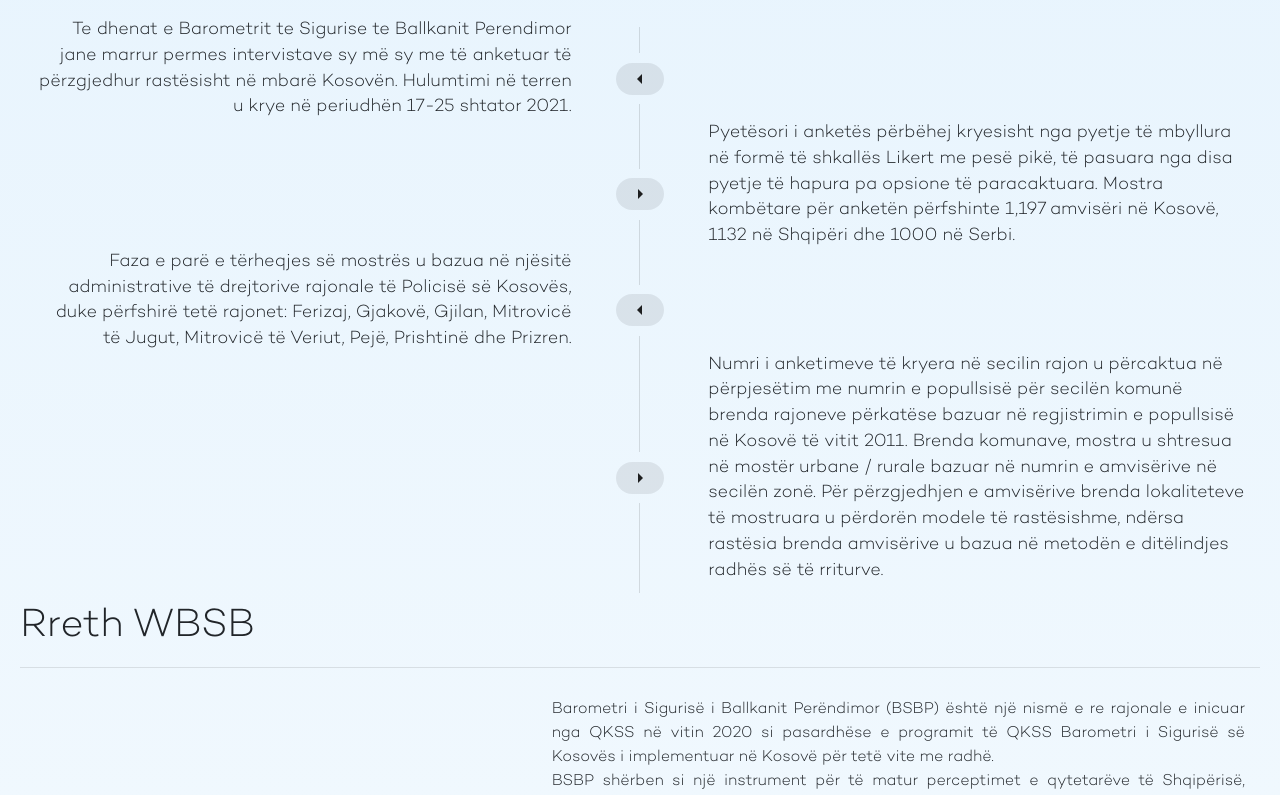
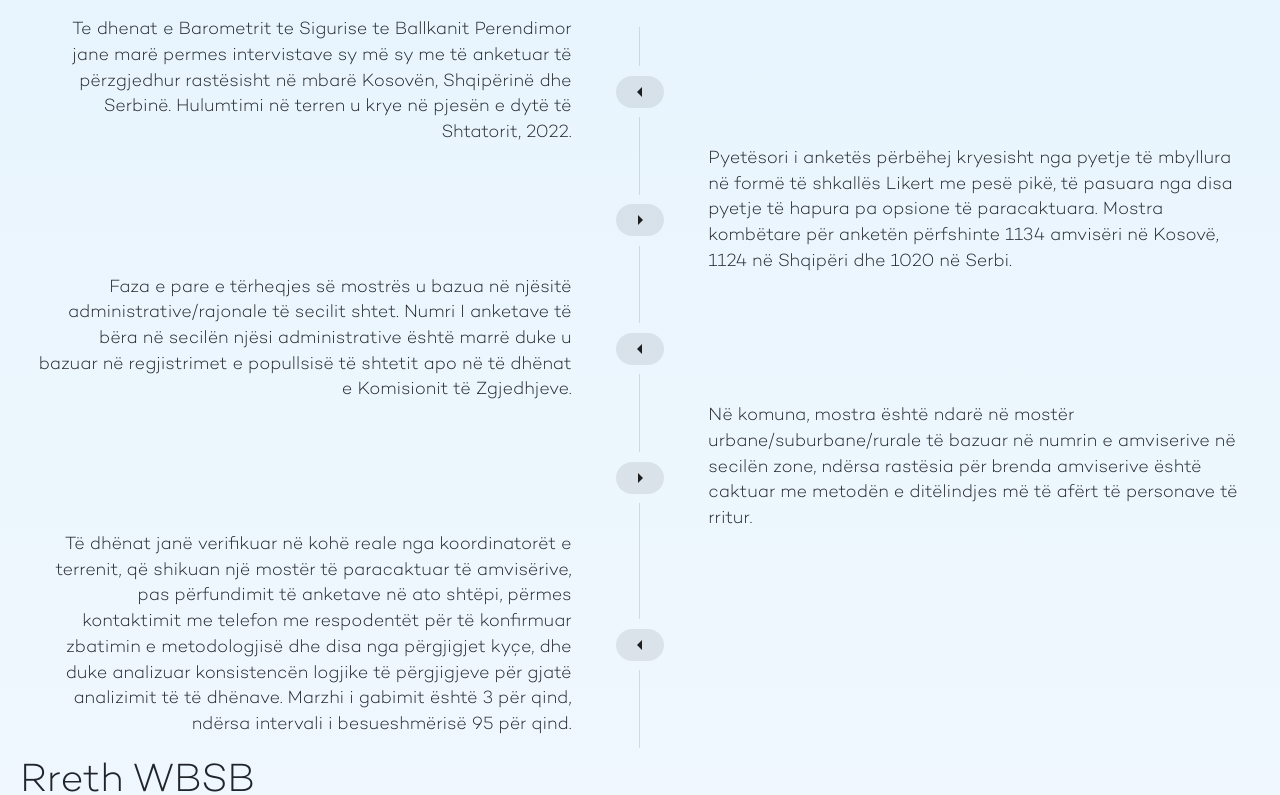
Before and after one commit to vbaraku/WBSB, a React (Create React App) app in the folder frontend-berry/: page / in a window 1280 px wide. Shown: the part 720-1515 px from the top of the page. Built offline with nearby package versions, Linux system fonts and the light colour scheme; no server answers; what chance would draw is missing.

Commit message:
Content update

```diff
--- a/frontend-berry/src/components/Homepage.jsx
+++ b/frontend-berry/src/components/Homepage.jsx
@@ -234,6 +234,26 @@
                             </div>
                         </Col>
                     </Row>
+                    <Row style={{ margin: 'auto', maxWidth: 1240 }}>
+                        <Col
+                            lg={{ span: 5, offset: 0 }}
+                            md={12}
+                            sm={12}
+                            className="banner-text"
+                            style={{ display: 'flex', flexDirection: 'row' }}
+                        >
+                            <div className="hidden methodologyd1">
+                                <Typography variant="body2" style={{ fontSize: '18px' }}>
+                                    {dictionary.METHODOLOGY_DESC5}
+                                </Typography>
+                            </div>
+                        </Col>
+                        <Col className="chip" lg={2}>
+                            <Divider orientation="vertical">
+                                <Chip label={<ArrowLeftIcon />} />
+                            </Divider>
+                        </Col>
+                    </Row>
                 </div>
             </Container>
             <Container id="about-section" fluid className="section" style={{ marginTop: '0px' }}>
--- a/frontend-berry/src/utils/dictionaries.js
+++ b/frontend-berry/src/utils/dictionaries.js
@@ -78,22 +78,17 @@
 
     ABOUT_WBSB_DESC1:
         'Barometri i Sigurisë i Ballkanit Perëndimor (BSBP) është një nismë e re rajonale e inicuar nga QKSS në vitin 2020 si pasardhëse e programit të QKSS Barometri i Sigurisë së Kosovës i implementuar në Kosovë për tetë vite me radhë.',
-
     ABOUT_WBSB_DESC2:
         'BSBP shërben si një instrument për të matur perceptimet e qytetarëve të Shqipërisë, Kosovës dhe Serbisë për çështje të ndryshme të lidhura me sigurinë, sundimin e ligjit, drejtësinë, bashkëpunimin rajonal dhe ndërtimin e paqes. Për më tepër, BSBP identifikon kërcënimet dhe sfidat e ndryshme ekzistuese dhe ato me potencial rritjeje siç perceptohen nga qytetarët e të tre vendeve.',
-
     ABOUT_WBSB_DESC3:
         'Qëllimi i përgjithshëm i projektit është të përdorë matjen e opinionit publik si një instrument të besueshëm të kërkimit të llogaridhënies dhe avokimit, dhe të ndikojë pozitivisht në trajektoren e zhvillimeve kyçe lokale dhe rajonale të sigurisë, politikës të jashtme dhe zbatimit të ligjit në vendet e Ballkanit Perëndimor.',
-
     ABOUT_WBSB_DESC4:
         'Për më tepër, projekti synon të lehtësojë dhe promovojë bashkëpunimin rajonal dhe afrimin e shoqërive të Ballkanit Perëndimor duke ekspozuar, trajtuar dhe luftuar stereotipet ndërkulturore përmes sigurimit dhe ofrimit të të dhënave konkrete të matshme dhe të besueshme në temat përkatëse.',
-
     PARTNERS: 'Partnerët',
     PARTNER0: 'Qendra Kosovare për Studime të Sigurisë (QKSS)',
 
     PARTNER0_DESC:
-        'Qendra Kosovare për Studime të Sigurisë është një qendër e pavarur hulumtuese e politikave e themeluar në prill 2008 me seli në Prishtinë, Kosovë. QKSS i është përkushtuar zhvillimit dhe reformave të sektorit të sigurisë në Kosovë dhe në Ballkanin Perëndimor. Ajo promovon në mënyrë proaktive parimin e qeverisjes së mirë, integritetit dhe qëndrueshmërisë.',
-
+        'Qendra Kosovare për Studime të Sigurisë është një qendër e pavarur hulumtuese e politikave e themeluar në prill 2008 me seli në Prishtinë, Kosovë. QKSS i është përkushtuar zhvillimit dhe reformave të sektorit të sigurisë në Kosovë dhe në Ballkanin Perëndimor. Ajo promovon në mënyrë proaktive parimin e qeverisjes së mirë, integritetit dhe qëndrueshmërisë. QKSS është udhëheqëse e programit të BSBP nga viti 2020.',
     PARTNER1: 'Qendra e Beogradit për Politikat e Sigurisë (BCSP)',
 
     PARTNER1_DESC:
@@ -119,16 +114,15 @@
     METHODOLOGY: 'Metodologjia',
 
     METHODOLOGY_DESC1:
-        'Te dhenat e Barometrit te Sigurise te Ballkanit Perendimor jane marrur permes intervistave sy më sy me të anketuar të përzgjedhur rastësisht në mbarë Kosovën. Hulumtimi në terren u krye në periudhën 17-25 shtator 2021.',
-
+        'Te dhenat e Barometrit te Sigurise te Ballkanit Perendimor jane marë permes intervistave sy më sy me të anketuar të përzgjedhur rastësisht në mbarë Kosovën, Shqipërinë dhe Serbinë. Hulumtimi në terren u krye në pjesën e dytë të Shtatorit, 2022.',
     METHODOLOGY_DESC2:
-        'Pyetësori i anketës përbëhej kryesisht nga pyetje të mbyllura në formë të shkallës Likert me pesë pikë, të pasuara nga disa pyetje të hapura pa opsione të paracaktuara. Mostra kombëtare për anketën përfshinte 1,197 amvisëri në Kosovë, 1132 në Shqipëri dhe 1000 në Serbi.',
+        'Pyetësori i anketës përbëhej kryesisht nga pyetje të mbyllura në formë të shkallës Likert me pesë pikë, të pasuara nga disa pyetje të hapura pa opsione të paracaktuara. Mostra kombëtare për anketën përfshinte 1134 amvisëri në Kosovë, 1124 në Shqipëri dhe 1020 në Serbi.',
     METHODOLOGY_DESC3:
-        'Faza e parë e tërheqjes së mostrës u bazua në njësitë administrative të drejtorive rajonale të Policisë së Kosovës, duke përfshirë tetë rajonet: Ferizaj, Gjakovë, Gjilan, Mitrovicë të Jugut, Mitrovicë të Veriut, Pejë, Prishtinë dhe Prizren.',
-
+        'Faza e pare e tërheqjes së mostrës u bazua në njësitë administrative/rajonale të secilit shtet. Numri I anketave të bëra në secilën njësi administrative është marrë duke u bazuar në regjistrimet e popullsisë të shtetit apo në të dhënat e Komisionit të Zgjedhjeve.',
     METHODOLOGY_DESC4:
-        'Numri i anketimeve të kryera në secilin rajon u përcaktua në përpjesëtim me numrin e popullsisë për secilën komunë brenda rajoneve përkatëse bazuar në regjistrimin e popullsisë në Kosovë të vitit 2011. Brenda komunave, mostra u shtresua në mostër urbane / rurale bazuar në numrin e amvisërive në secilën zonë. Për përzgjedhjen e amvisërive brenda lokaliteteve të mostruara u përdorën modele të rastësishme, ndërsa rastësia brenda amvisërive u bazua në metodën e ditëlindjes radhës së të rriturve.',
-
+        'Në komuna, mostra është ndarë në mostër urbane/suburbane/rurale të bazuar në numrin e amviserive në secilën zone, ndërsa rastësia për brenda amviserive është caktuar me metodën e ditëlindjes më të afërt të personave të rritur.',
+    METHODOLOGY_DESC5:
+        'Të dhënat janë verifikuar në kohë reale nga koordinatorët e terrenit, që shikuan një mostër të paracaktuar të amvisërive, pas përfundimit të anketave në ato shtëpi, përmes kontaktimit me telefon me respodentët për të konfirmuar zbatimin e metodologjisë dhe disa nga përgjigjet kyçe, dhe duke analizuar konsistencën logjike të përgjigjeve për gjatë analizimit të të dhënave. Marzhi i gabimit është 3 për qind, ndërsa intervali i besueshmërisë 95 për qind.',
     DONOR: 'Donatori',
 
     DONATOR:
@@ -215,21 +209,17 @@
 
     ABOUT_WBSB_DESC1:
         'Barometar bezbednosti na Zapadnom Balkanu (BBZB) je nova regionalna inicijativa koju je KCBS pokrenuo 2020 godine, kao naslednik programa Barometar bezbednosti na Kosovu KCBS koji se sprovodio na Kosovu osam godina zaredom.',
-
     ABOUT_WBSB_DESC3:
         'BBZB služi kao instrument za ocenu percepcije javnosti u Albaniji, na Kosovu i u Srbiji. Projekat se fokusira na širok spektar pitanja bezbednosti, vladavine prava, pravde, regionalne saradnje i izgradnje mira i utvrđivanja različitih postojećih i novih pretnji i izazova koje vide građani tri zemlje.',
-
     ABOUT_WBSB_DESC4:
         'Štaviše, projekat ima za cilj da olakša regionalnu saradnju i približavanje društava Zapadnog Balkana otkrivanjem, bavljenjem i borbom protiv interkulturalnih stereotipa pružanjem konkretnih ocenjivih i verodostojnih podataka o relevantnim temama.',
-
     ABOUT_WBSB_DESC2: '',
 
     PARTNERS: 'Partneri',
     PARTNER0: 'Kosovski Centar za Bezbednosne Studije (KCBS)',
 
     PARTNER0_DESC:
-        'Kosovski centar za bezbednosne studije je nezavisni centar za istraživanje politike osnovan u aprilu 2008. godine, sa sedištem u Prištini, Kosovo. KCBS je posvećen razvoju i reformi sektora bezbednosti na Kosovu i Zapadnom Balkanu. Proaktivno promoviše načelo dobrog upravljanja, integriteta i otpornosti.',
-
+        'Kosovski centar za bezbednosne studije je nezavisni centar za istraživanje politike osnovan u Aprilu 2008. godine, sa sedištem u Prištini, Kosovo. KCBS je posvećen razvoju i reformi sektora bezbednosti na Kosovu i Zapadnom Balkanu. Proaktivno promoviše načelo dobrog upravljanja, integriteta i otpornosti  . KCBS je lider programa BBZB od 2020.',
     PARTNER1: 'Beogradski centar za bezbednosnu politiku (BCBP)',
 
     PARTNER1_DESC:
@@ -254,17 +244,15 @@
     METHODOLOGY: 'Metodologija',
 
     METHODOLOGY_DESC1:
-        'Istraživanje Barometra bezbednosti na Zapadnom Balkanu (BBZB) sprovedeno je kroz razgovor licem u lice sa nasumično izabranim ispitanicima širom Kosova, Albanije i Srbije. Terensko istraživanje je sprovedeno u drugoj polovini septembra 2021. godine.',
-
+        'Istraživanje Barometra bezbednosti na Zapadnom Balkanu (BBZB) sprovedeno je kroz razgovor licem u lice sa nasumično izabranim ispitanicima širom Kosova, Albanije i Srbije. Terensko istraživanje je sprovedeno u drugoj polovini Septembra 2022. godine.',
     METHODOLOGY_DESC2:
-        'Upitnik za anketu se prvenstveno sastojao od zatvorenih pitanja u vidu Likertove skale od pet tačaka, a zatim od nekoliko otvorenih pitanja bez unapred definisanih opcija. Nacionalni uzorak za istraživanje uključivao je 1197 domaćinstava na Kosovu, 1132 u Albaniji i 1000 u Srbiji.',
-
+        'Upitnik za anketu se prvenstveno sastojao od zatvorenih pitanja u vidu Likertove skale od pet tačaka, a zatim od nekoliko otvorenih pitanja bez unapred definisanih opcija. Nacionalni uzorak za istraživanje uključivao je 1134 domaćinstava na Kosovu, 1124 u Albaniji i 1020 u Srbiji.',
     METHODOLOGY_DESC3:
         'Prva faza izvlačenja uzorka bila je zasnovana na administrativnim / regionalnim podelama svake zemlje. Broj anketa sprovedenih u svakoj administrativnoj / regionalnoj oblasti izvučen je srazmerno broju stanovništva za svaku opštinu u okviru odgovarajuće oblasti na osnovu popisa stanovništva ili podataka Izborne komisije.',
-
     METHODOLOGY_DESC4:
-        'Unutar opština, uzorak je stratifikovan na urban / ruralan uzorak na osnovu broja domaćinstava u svakoj sredini. Za izabir domaćinstava unutar uzorkovanih lokacija korišćeni su slučajni obrasci, dok je randomizacija unutar domaćinstava zasnovana na metodi sledećeg rođendana odrasle osobe. Podaci su verifikovani u realnom vremenu preko terenskih koordinatora koji su obišli unapred definisani uzorak domaćinstava nakon završetka ankete u odgovarajućim domaćinstvima, putem telefonskog kontakta sa svim ispitanicima radi potvrde pridržavanja metodologije i nekih od ključnih odgovora i analizom logičke doslednost odgovora pri obradi i analizi podataka. Margina greške iznosi 3 procenta sa intervalom poverenja od 95 procenata.',
-
+        'Unutar opština, uzorak je stratifikovan na urban/suburban/ruralan uzorak na osnovu broja domaćinstava u svakoj sredini. Za izabir domaćinstava unutar uzorkovanih lokacija korišćeni su slučajni obrasci, dok je randomizacija unutar domaćinstava zasnovana na metodi sledećeg rođendana odrasle osobe.',
+    METHODOLOGY_DESC5:
+        'Podaci su verifikovani u realnom vremenu preko terenskih koordinatora koji su obišli unapred definisani uzorak domaćinstava nakon završetka ankete u odgovarajućim domaćinstvima, putem telefonskog kontakta sa svim ispitanicima radi potvrde pridržavanja metodologije i nekih od ključnih odgovora i analizom logičke doslednost odgovora pri obradi i analizi podataka. Margina greške iznosi 3 procenta sa intervalom poverenja od 95 procenata.',
     DONOR: 'Donator',
 
     DONATOR:
@@ -351,22 +339,17 @@
 
     ABOUT_WBSB_DESC1:
         'The Western Balkans Security Barometer (WBSB) is a new regional initiative launched by KCSS in 2020, as a successor of KCSS’s program Kosovo Security Barometer implemented in Kosovo for eight consecutive years.',
-
     ABOUT_WBSB_DESC2:
         'WBSB serves as an instrument to measure public perceptions in Albania, Kosovo and Serbia. The project focuses on a wide range of security, rule of law, justice, regional cooperation and peacebuilding issues and identifies various existing and emerging threats and challenges as perceived by the citizens of the three countries.',
-
     ABOUT_WBSB_DESC3:
         'The overall goal of the project is to utilize the public perception measurement into a credible accountability seeking and advocacy instrument, capable of positively influencing the trajectory of the key domestic and regional security, foreign policy and rule of law developments in the Western Balkans countries.',
-
     ABOUT_WBSB_DESC4:
         'Furthermore, the project aims to facilitate the regional cooperation and the rapprochement of WB societies by exposing, addressing, and combating inter-cultural stereotypes by providing concrete measurable and credible data in relevant topics.',
-
     PARTNERS: 'Partners',
     PARTNER0: 'Kosovar Centre for Security Studies (KCSS)',
 
     PARTNER0_DESC:
-        'Kosovar Centre for Security Studies is an independent policy research centre founded in April 2008 based in Prishtina, Kosovo. KCSS is dedicated to security sector development and reform in Kosovo and Western Balkans. It proactively promotes principle of good governance, integrity and resilience.',
-
+        'Kosovar Centre for Security Studies is an independent policy research centre founded in April 2008 based in Prishtina, Kosovo. KCSS is dedicated to security sector development and reform in Kosovo and Western Balkans. It proactively promotes principle of good governance, integrity and resilience. KCSS leads the WBSB program since 2020.',
     PARTNER1: 'Belgrade Centre for Security Policy (BCSP)',
 
     PARTNER1_DESC:
@@ -392,17 +375,15 @@
     METHODOLOGY: 'Methodology',
 
     METHODOLOGY_DESC1:
-        'The Western Balkans Security Barometer (WBSB) survey was conducted through face-to-face interviews with randomly selected respondents throughout Kosovo, Albania and Serbia. The field research was conducted in the second part of September 2021.',
-
+        'The Western Balkans Security Barometer (WBSB) survey was conducted through face-to-face interviews with randomly selected respondents throughout Kosovo, Albania, and Serbia. The field research was conducted in the second part of September 2022.',
     METHODOLOGY_DESC2:
-        'The questionnaire for the survey primarily consisted of closed-ended questions in the form of five-point Likert Scale, followed by several open-ended questions without predefined options. The national sample for the survey featured 1197 households in Kosovo, 1132 in Albania and 1000 in Serbia.',
-
+        'The questionnaire for the survey primarily consisted of closed-ended questions in the form of five-point Likert Scale, followed by several open-ended questions without predefined options. The national sample for the survey featured 1134 households in Kosovo, 1124 in Albania and 1020 in Serbia.',
     METHODOLOGY_DESC3:
-        'The first stage of drawing the sample was based in the administrative / regional divisions of each country.  The number of surveys conducted in each administrative / regional area was drawn in proportion to the number of populations for each municipality within the respective areas based on the population censuses or Election Commission data.',
-
+        'The first stage of drawing the sample was based in the administrative / regional divisions of each country. The number of surveys conducted in each administrative / regional area was drawn in proportion to the number of populations for each municipality within the respective areas based on the population censuses or Election Commission data.',
     METHODOLOGY_DESC4:
-        'Within the municipalities, the sample was stratified into urban / rural sample based on the number of households in each area. Random patterns were used to select the households within the sampled locations, while the randomization within the households was based on the next adult birthday method. The data were verified in real time through field coordinators that visited a predefined sample of households after the completion of the survey in the respective households, through telephone contact with all respondents to confirm the adherence to the methodology and some of the key answers and by analyzing the logical consistency of the answers when processing and analyzing the data. The margin of error is 3 percent with a confidence interval of 95 percent.',
-
+        'Within the municipalities, the sample was stratified into urban/suburban/rural sample based on the number of households in each area. Random patterns were used to select the households within the sampled locations, while the randomization within the households was based on the next adult birthday method.',
+    METHODOLOGY_DESC5:
+        'The data were verified in real time through field coordinators that visited a predefined sample of households after the completion of the survey in the respective households, through telephone contact with all respondents to confirm the adherence to the methodology and some of the key answers and by analyzing the logical consistency of the answers when processing and analyzing the data. The margin of error is 3 percent with a confidence interval of 95 percent.',
     DONOR: 'Donor',
 
     DONATOR:
```
